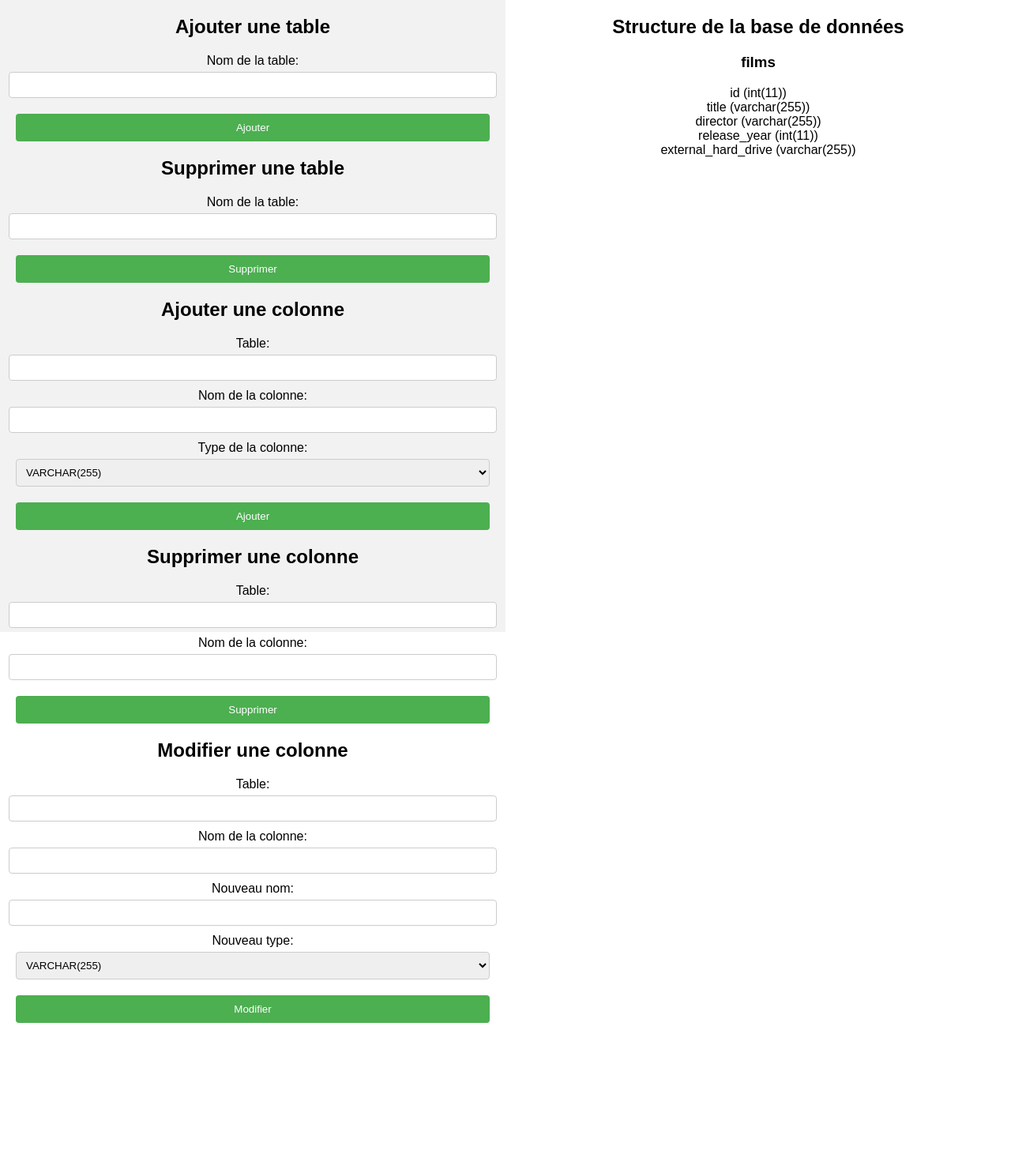
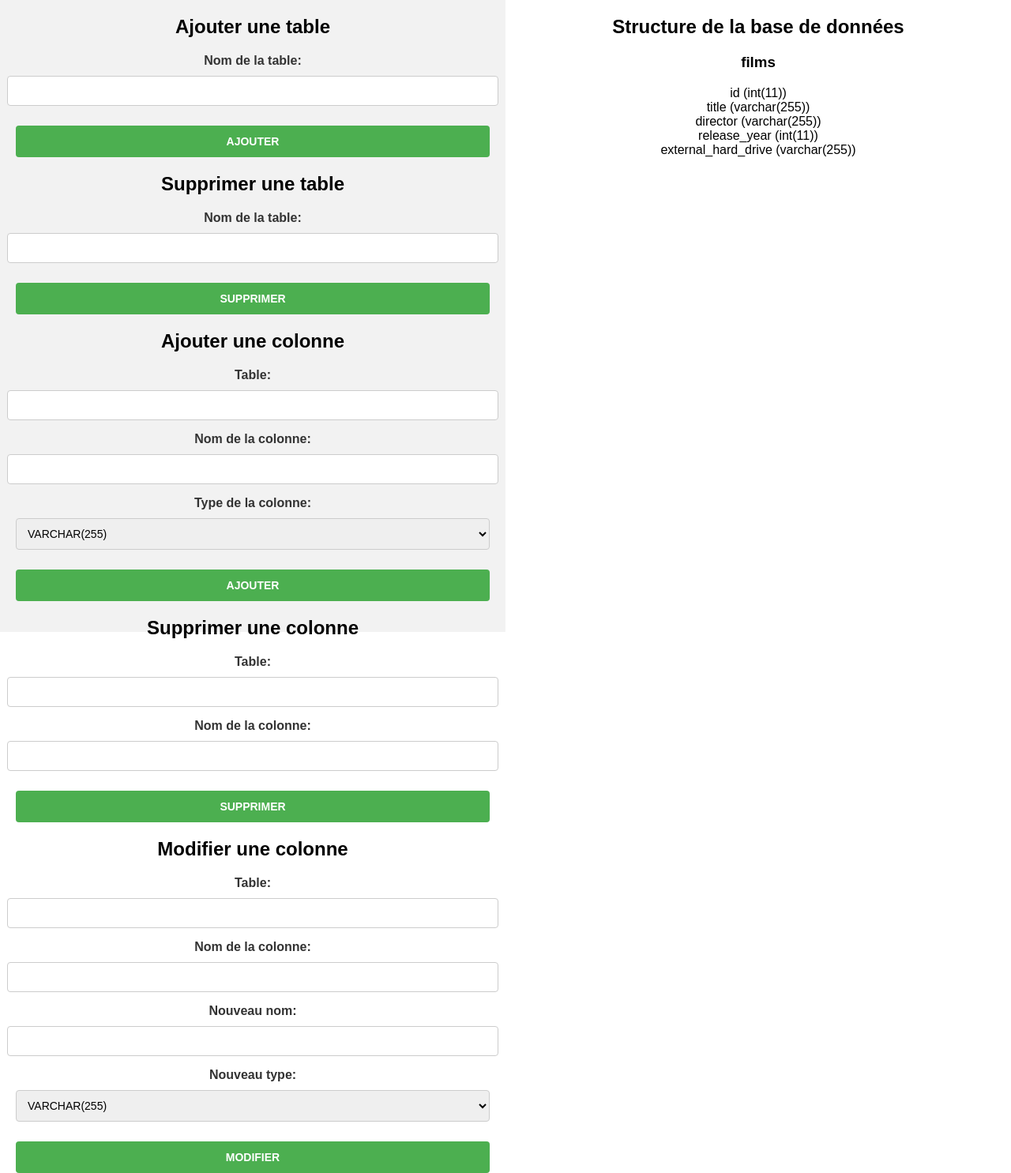
Before and after one commit to NathanGregoar/MediaLibrary, a PHP site: page /admin/admin.php in a window 1280 px wide. Shown: the whole page at 79% size. Before the commit the page ends 1295 px from the top, so only its background shows below. Run offline with PHP 8.4, Linux system fonts and the light colour scheme; data that the repository does not hold is empty.

Commit message:
Update admin.css

```diff
--- a/MovieCollection/web/admin/admin.css
+++ b/MovieCollection/web/admin/admin.css
@@ -57,7 +57,7 @@ body {
   /* Ajoutez d'autres styles CSS selon vos besoins */
 
 
-  /* Styles spécifiques pour les formulaires */
+/* Styles spécifiques pour les formulaires */
 form {
     display: flex;
     flex-direction: column;
@@ -66,25 +66,33 @@ form {
   }
 
   form label {
-    margin-bottom: 5px;
+    margin-bottom: 10px;
+    font-weight: bold;
+    color: #333;
   }
 
   form input[type="text"],
   form select {
     width: 100%;
-    padding: 8px;
-    margin-bottom: 10px;
+    padding: 10px;
+    margin-bottom: 15px;
     border: 1px solid #ccc;
     border-radius: 4px;
+    font-family: Arial, sans-serif;
+    font-size: 14px;
   }
 
   form input[type="submit"] {
     width: 100%;
-    padding: 10px;
+    padding: 12px;
     background-color: #4caf50;
     color: #fff;
     border: none;
     border-radius: 4px;
+    font-family: Arial, sans-serif;
+    font-size: 14px;
+    font-weight: bold;
+    text-transform: uppercase;
     cursor: pointer;
   }
 
@@ -96,4 +104,5 @@ form {
     color: red;
     margin-top: 5px;
     text-align: center;
+    font-size: 12px;
   }
```
